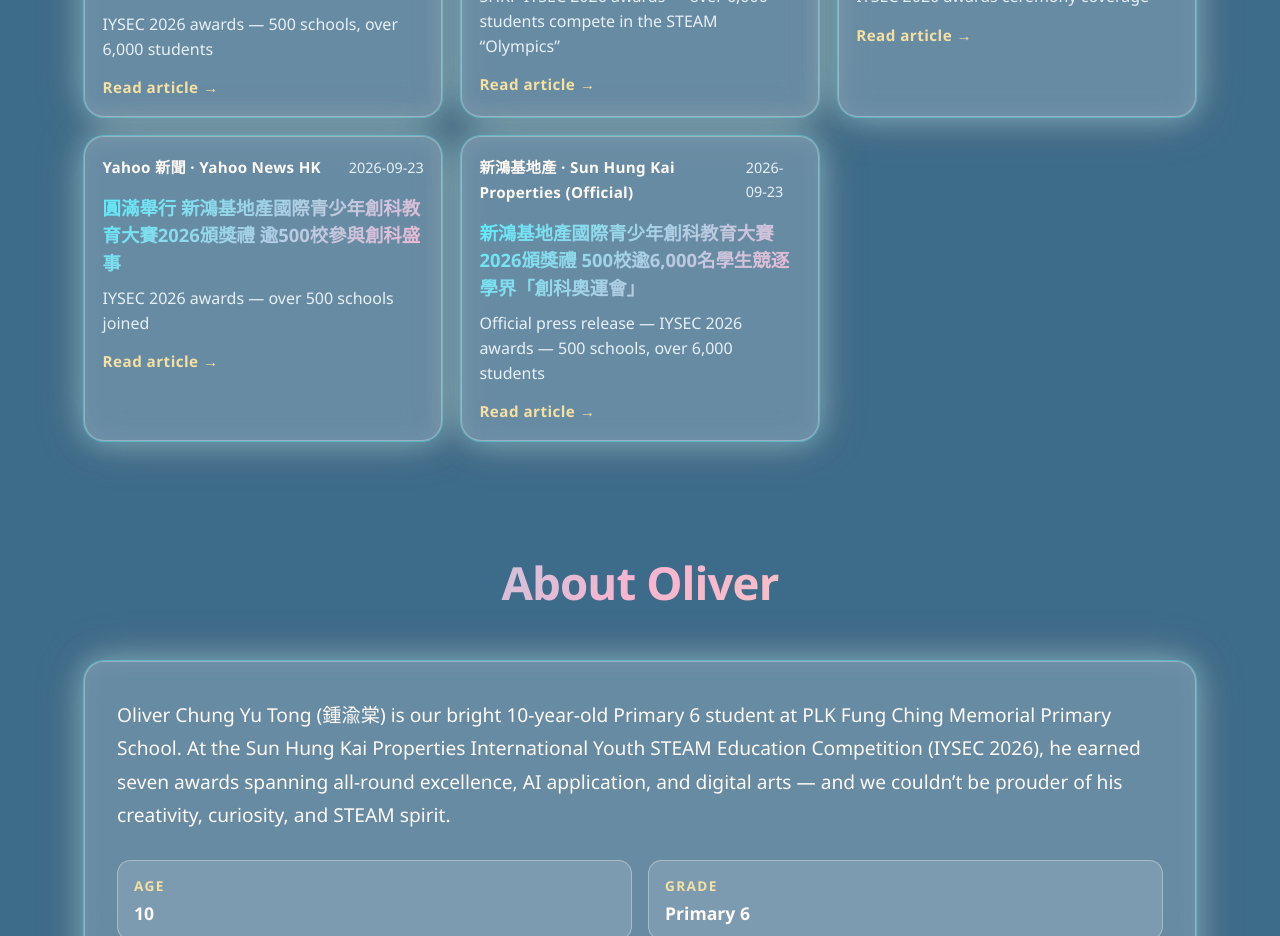
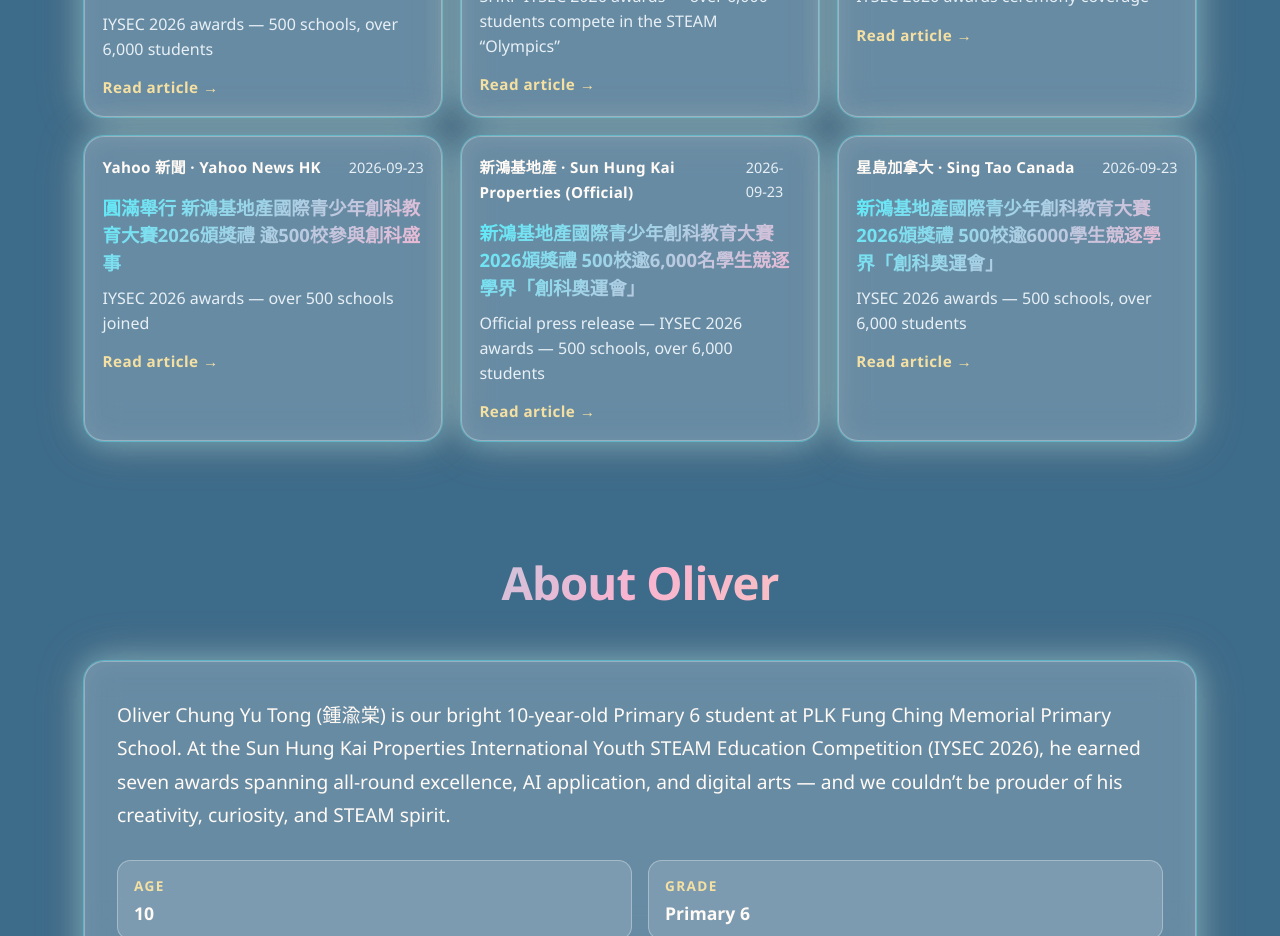
Before and after one commit to abc1235647899/oliver-iysec-2026, a React (Vite) app: page / in a window 1280 px wide. Shown: the part 6720-7656 px from the top of the page. Built offline with nearby package versions, Linux system fonts and the light colour scheme.

Commit message:
chore(media): add Sing Tao Canada press link (2026-09-23) with bilingual outlet label
Co-authored-by: abc1235647899 <abc1235647899@users.noreply.github.com>

```diff
--- a/src/data/media.ts
+++ b/src/data/media.ts
@@ -62,4 +62,12 @@ export const mediaItems: MediaItem[] = [
     url: 'https://www.shkp.com/zh-HK/media/press-releases/20260923',
     date: '2026-09-23',
   },
+  {
+    outlet: '星島加拿大 · Sing Tao Canada',
+    titleZh:
+      '新鴻基地產國際青少年創科教育大賽2026頒獎禮 500校逾6000學生競逐學界「創科奧運會」',
+    titleEnShort: 'IYSEC 2026 awards — 500 schools, over 6,000 students',
+    url: 'https://www.singtao.ca/7635459/2026-09-23/news-%E6%96%B0%E9%B4%BB%E5%9F%BA%E5%9C%B0%E7%94%A2%E5%9C%8B%E9%9A%9B%E9%9D%92%E5%B0%91%E5%B9%B4%E5%89%B5%E7%A7%91%E6%95%99%E8%82%B2%E5%A4%A7%E8%B3%BD2026%E9%A0%92%E7%8D%8E%E7%A6%AE+500%E6%A0%A1%E9%80%BE6000%E5%AD%B8%E7%94%9F%E7%AB%B6%E9%80%90%E5%AD%B8%E7%95%8C%E3%80%8C%E5%89%B5%E7%A7%91%E5%A5%A7%E9%81%8B%E6%9C%83%E3%80%8D/',
+    date: '2026-09-23',
+  },
 ]
```
